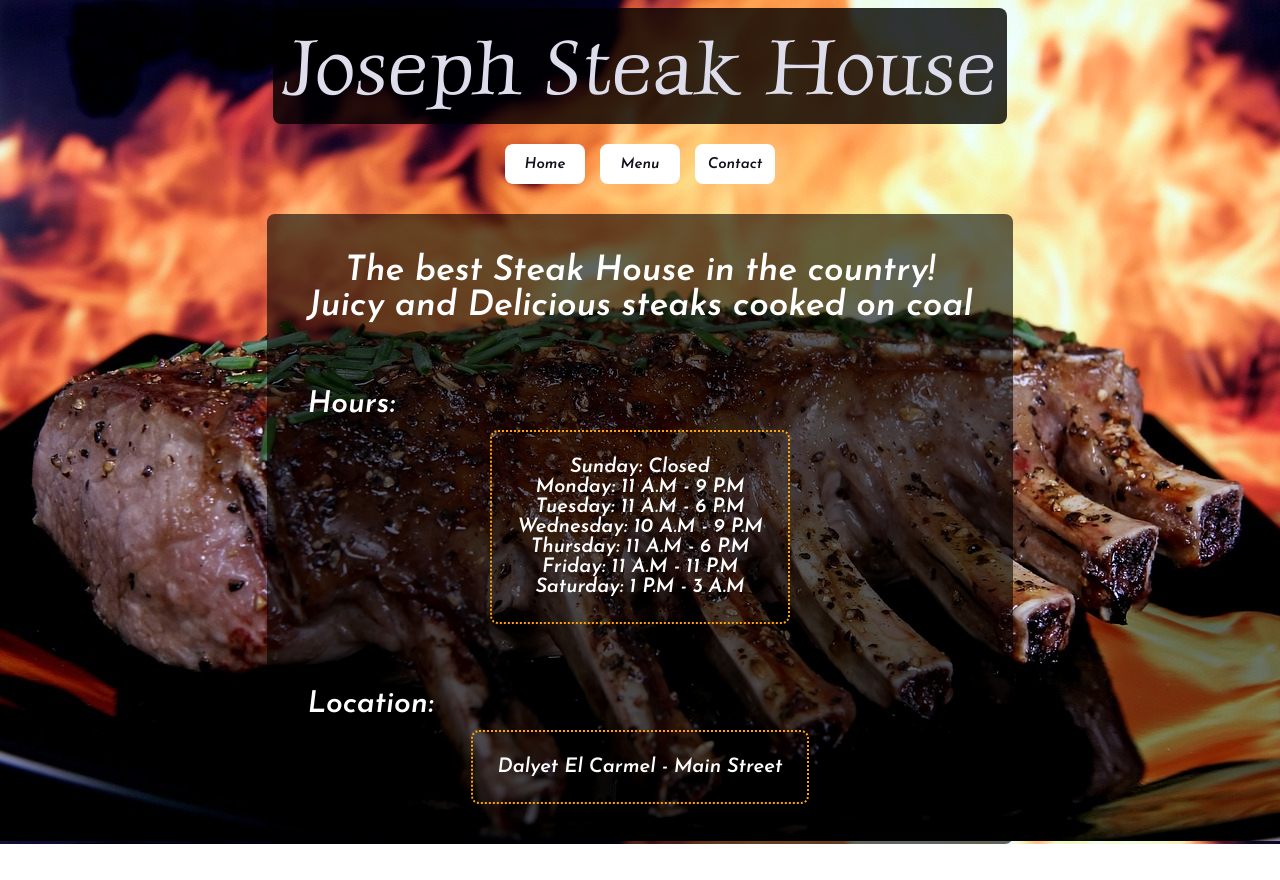
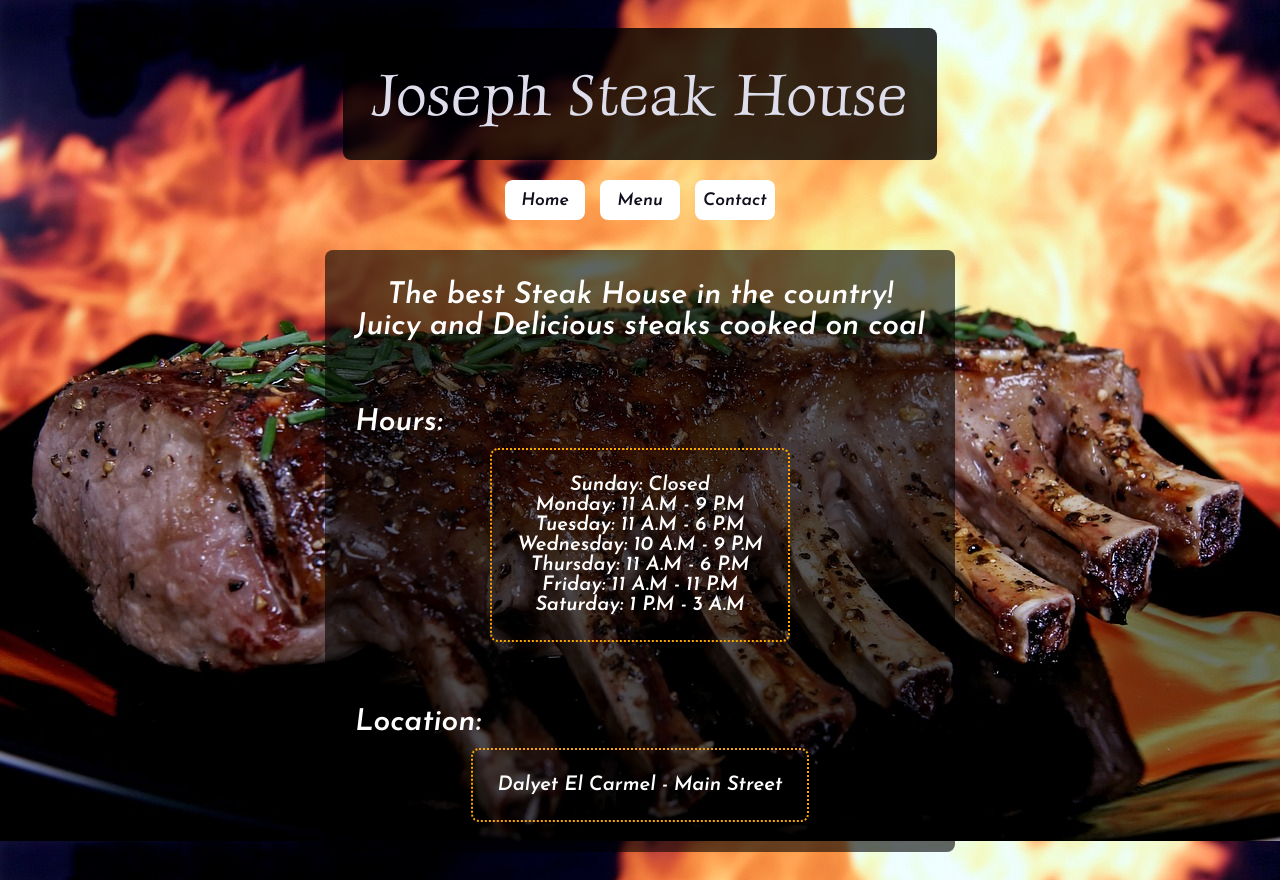
Before and after one commit to Yusef-H/Restaurant_Page, a website built with webpack: page dist/index.html in a window 1280 px wide. Before the commit the page ends 844 px from the top, so only its background shows below. Built offline with Linux system fonts and the light colour scheme.

Commit message:
change to relative font size using rem

```diff
--- a/src/style.css
+++ b/src/style.css
@@ -13,10 +13,8 @@
 }
 
 
-html{
-
-    height: 100%;
-
+:root{
+    font-size: 10px;
 }
 body{
     background-image: url('./images/background.jpg');
@@ -24,6 +22,7 @@ body{
     background-attachment: fixed;
     background-size: cover;
     background-position: center center;
+    padding: 20px;
 }
 
 .content{
@@ -35,9 +34,9 @@ body{
 .init-header{
     font-family: 'MyFont';
     align-self: center;
-    padding: 10px;
+    padding: 30px;
     color: rgb(221, 221, 236);
-    font-size: clamp(40px,10vmin,100px);
+    font-size: clamp(3rem,8vmin,6rem);
     background-color: rgba(0,0,0,0.8);
     border-radius: 8px;
 
@@ -48,8 +47,8 @@ body{
     display: flex;
     flex-direction: row;
     justify-content: space-evenly;
-    height: 40px;
-    width: 300px;
+    height: 4rem;
+    width: 30rem;
 }
 
 button{
@@ -58,27 +57,25 @@ button{
     align-items: center;
     color:rgb(15, 15, 29);
     background-color: rgb(255, 255, 255);
-
     border: none;
     font-family: 'MyFont2';
-
-    width: 80px;
-    font-size: 15px;
+    width: 8rem;
+    font-size: 1.75rem;
     border-radius: 8px;
-
 }
 button:hover{
+    cursor: pointer;
     background-color: rgb(244, 248, 0);
 }
 button:focus{
     background-color: rgb(244, 248, 0);
 }
 .home-board, .menu-board, .contact-board{
-    padding: 40px;
+    padding: 3rem;
     display: flex;
     flex-direction: column;
     align-items: center;
-    margin-top: 30px;
+    margin-top: 3rem;
     border-radius: 8px;
     background-color: rgba(0,0,0,0.6);
 }
@@ -88,12 +85,12 @@ button:focus{
     text-align: center;
     color: white;
     font-family: 'MyFont2';
-    font-size: 35px ;
+    font-size: 3rem;
 }
 .hours-title, .location-title, .phone-title{
     margin-top: 65px;
     font-family: 'MyFont2';
-    font-size: 30px;
+    font-size: 3rem;
     color: white;
     align-self: flex-start;
     text-align: left;
@@ -105,7 +102,7 @@ button:focus{
     margin-top: 10px;
     text-align: center;
     font-family: 'MyFont2';
-    font-size: 20px;
+    font-size: 2rem;
     color: white;
 }
 .location-title{
@@ -132,5 +129,5 @@ button:focus{
     margin-top: 10px;
     color: white;
     font-family: 'MyFont2';
-    font-size: 25px;
+    font-size: 2.5rem;
 }
```
Also changed, not shown: dist/main.js.
